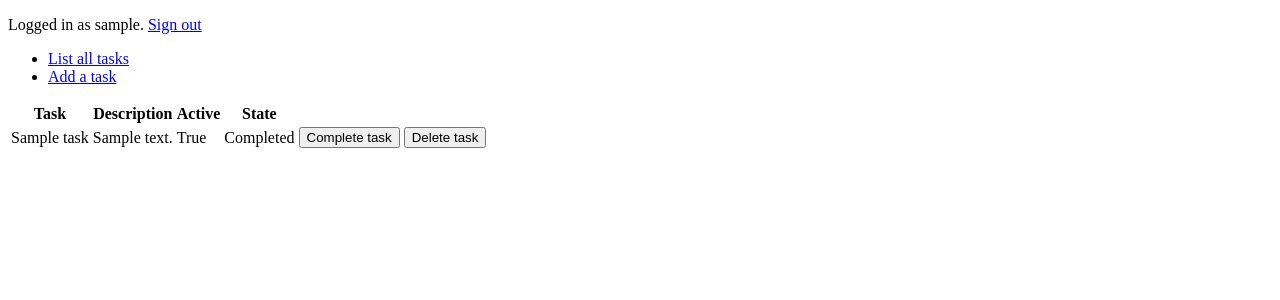
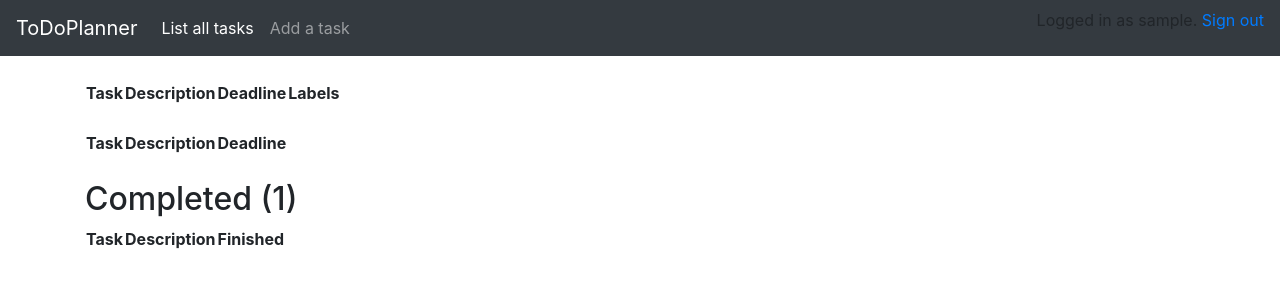
Before and after one commit to Patrieli/Tietokantasovellus, a Flask app: page /tasks in a window 1280 px wide. Shown: the top 300 px of the page. Run offline with Flask 2, Linux system fonts and the light colour scheme; a user stored in the database is signed in; tables that the repository leaves empty hold one stand-in row (values such as "Sample post"); lists and menus that the app fills with data are empty; some libraries are stand-ins or nearby versions.

Commit message:
Bootstrap added and tasks listing changed

```diff
--- a/application/templates/layout.html
+++ b/application/templates/layout.html
@@ -3,35 +3,48 @@
   <head>
     <meta charset="utf-8" />
     <title>ToDoPlanner</title>
+    <link rel="stylesheet" href="https://maxcdn.bootstrapcdn.com/bootstrap/4.0.0/css/bootstrap.min.css" integrity="sha384-Gn5384xqQ1aoWXA+058RXPxPg6fy4IWvTNh0E263XmFcJlSAwiGgFAW/dAiS6JXm" crossorigin="anonymous">
   </head>
 
   <body>
+
+    <nav class="navbar navbar-expand-md navbar-dark bg-dark mb-4">
+      <a class="navbar-brand" href="#">ToDoPlanner</a>
+      <button class="navbar-toggler" type="button" data-toggle="collapse" data-target="#navbarCollapse" aria-controls="navbarCollapse" aria-expanded="false" aria-label="Toggle navigation">
+        <span class="navbar-toggler-icon"></span>
+      </button>
+      <div class="collapse navbar-collapse" id="navbarCollapse">
+        <ul class="navbar-nav mr-auto">
+          <li class="nav-item active">
+            <a class="nav-link" href="{{ url_for('tasks_index') }}">List all tasks</a>
+          </li>
+          <li class="nav-item">
+            <a class="nav-link" href="{{ url_for('tasks_form') }}">Add a task</a>
+          </li>
+        </ul>
+        <div class="form-inline mt-2 mt-md-0">
            {% if current_user.is_authenticated %}
           <p>
           Logged in as {{ current_user.username }}. <a href="{{ url_for('auth_logout') }}">Sign out</a>
           </p>
           {% else %}
-    <a href="{{ url_for('auth_login') }}">Sign in</a>
-    <a href="{{ url_for('auth_sign_up') }}">Sign up</a>
+          <a class="nav-link" href="{{ url_for('auth_login') }}">Sign in</a>
+          <a class="nav-link" href="{{ url_for('auth_sign_up') }}">Sign up</a>
           {% endif %}
-    <ul>
-      <li>
-        <a
-          href="{{ url_for('tasks_index') }}"
-          >List all tasks</a
-        >
-      </li>
-      <li>
-        <a
-          href="{{ url_for('tasks_form') }}"
-          >Add a task</a
-        >
-      </li>
-    </ul>
+        </div>
+      </div>
+    </nav>
+
+    <main role="main" class="container">
       {% block body %}
       <p>
         Content.
       </p>
       {% endblock %}
+    </main>
+
+    <script src="https://code.jquery.com/jquery-3.2.1.slim.min.js" integrity="sha384-KJ3o2DKtIkvYIK3UENzmM7KCkRr/rE9/Qpg6aAZGJwFDMVNA/GpGFF93hXpG5KkN" crossorigin="anonymous"></script>
+    <script src="https://cdnjs.cloudflare.com/ajax/libs/popper.js/1.12.9/umd/popper.min.js" integrity="sha384-ApNbgh9B+Y1QKtv3Rn7W3mgPxhU9K/ScQsAP7hUibX39j7fakFPskvXusvfa0b4Q" crossorigin="anonymous"></script>
+    <script src="https://maxcdn.bootstrapcdn.com/bootstrap/4.0.0/js/bootstrap.min.js" integrity="sha384-JZR6Spejh4U02d8jOt6vLEHfe/JQGiRRSQQxSfFWpi1MquVdAyjUar5+76PVCmYl" crossorigin="anonymous"></script>
   </body>
 </html>
--- a/application/templates/tasks/list.html
+++ b/application/templates/tasks/list.html
@@ -1,20 +1,28 @@
 {% extends "layout.html" %}
 
 {% block body %}
+  {% for c in count %}
+  {% if c.state == "To-do" %}
+  <h2>To-Dos ({{ c.count }}) </h2>
+  {% endif %}
+  {% endfor %}
   <table>
     <tr>
       <th>Task</th>
       <th>Description</th>
-      <th>Active</th>
-      <th>State</th>
+      <th>Deadline</th>
+      <th>Labels</th>
     </tr>
     {% for task in tasks %}
+    {% if task.state == "To-do" %}
     <tr>
       <td>{{ task.name }}</td>
       <td>{{ task.description }}</td>
-      <td>{{ task.active }}</td>
-      <td>{{ task.state }}</td>
-      {% if task.active == False and task.state == "To do" %}
+      <td>{{ task.deadline }}</td>
+      <td>{% for l in task.labels %}
+        {{ l.name }}
+        {% endfor %}
+      </td>
       <td>
         <form method="POST" action="{{ url_for('activate_task', task_id=task.id) }}">
           <input type="submit" value="Start task"/>
@@ -25,7 +33,28 @@
           <input type="submit" value="Delete task"/>
         </form>
       </td>
-      {% elif task.active == True %}
+      {% endif %}
+    </tr>
+    {% endfor %}
+  </table>
+  <br>
+  {% for c in count %}
+  {% if c.state == "In progress" %}
+  <h2>In Progress ({{ c.count }}) </h2>
+  {% endif %}
+  {% endfor %}
+  <table>
+    <tr>
+      <th>Task</th>
+      <th>Description</th>
+      <th>Deadline</th>
+    </tr>
+    {% for task in tasks %}
+    {% if task.state == "In progress" %}
+    <tr>
+      <td>{{ task.name }}</td>
+      <td>{{ task.description }}</td>
+      <td>{{ task.deadline }}</td>
       <td>
         <form method="POST" action="{{ url_for('complete_task', task_id=task.id) }}">
           <input type="submit" value="Complete task"/>
@@ -36,7 +65,28 @@
           <input type="submit" value="Delete task"/>
         </form>
       </td>
-      {% else %}
+      {% endif %}
+    </tr>
+    {% endfor %}
+  </table>
+  <br>
+  {% for c in count %}
+  {% if c.state == "Completed" %}
+  <h2>Completed ({{ c.count }}) </h2>
+  {% endif %}
+  {% endfor %}
+  <table>
+    <tr>
+      <th>Task</th>
+      <th>Description</th>
+      <th>Finished</th>
+    </tr>
+    {% for task in completed %}
+    <tr>
+      <td>{{ task.name }}</td>
+      <td>{{ task.description }}</td>
+      <td>{{ task.date_modified }}</td>
+      {% if task.state == "Completed" %}
       <td>
         <form method="POST" action="{{ url_for('delete_task', task_id=task.id) }}">
           <input type="submit" value="Delete task"/>
```
Also changed, not shown: application/templates/tasks/create.html (+16 -0 lines). Lines whose indentation alone changed are shown as unchanged.
